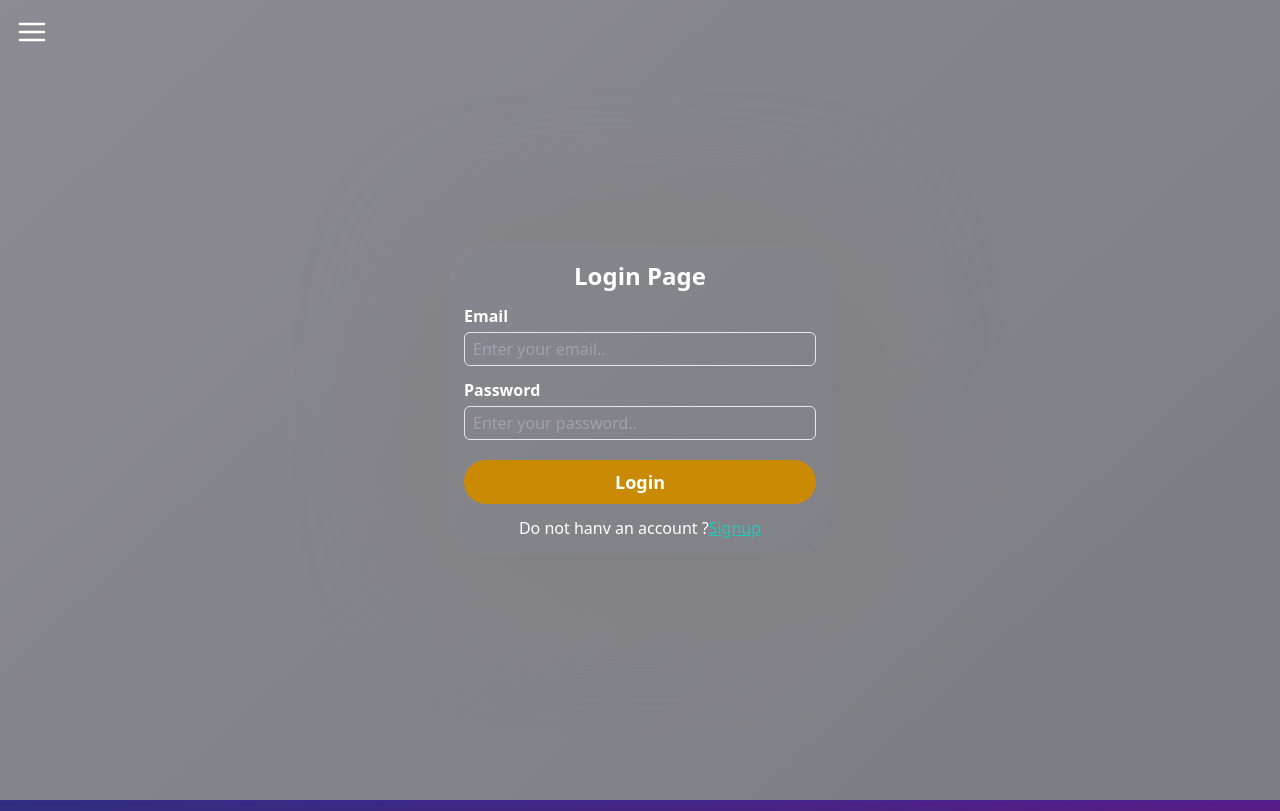
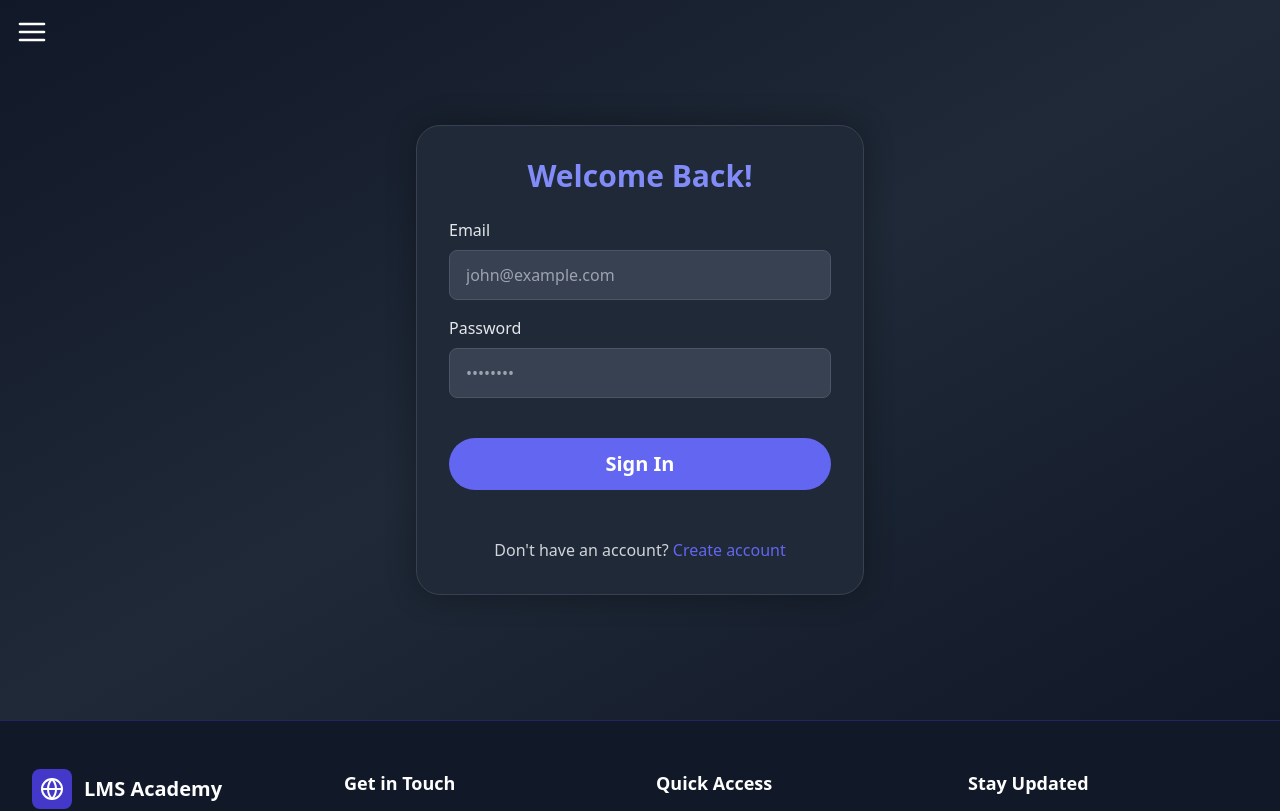
Before and after one commit to RudrakshaSingh/LearningManagementSystem-LMS, a React (Vite) app in the folder client/: page /login in a window 1280 px wide. Shown: the top 811 px of the page. Built offline with nearby package versions, Linux system fonts and the light colour scheme.

Commit message:
login ui

```diff
--- a/client/src/Components/Footer.jsx
+++ b/client/src/Components/Footer.jsx
@@ -16,7 +16,7 @@ function Footer() {
   const year = currentDate.getFullYear();
 
   return (
-    <footer className="bg-gradient-to-r from-indigo-900 to-purple-900 border-t border-indigo-800/50">
+    <footer className="bg-gradient-to-r bg-gray-900 border-t border-indigo-800/50">
       <div className="container mx-auto px-4 sm:px-6 lg:px-8 py-12">
         <div className="grid grid-cols-1 md:grid-cols-2 lg:grid-cols-4 gap-8 mb-10">
           {/* Company Info */}
--- a/client/src/Layouts/HomeLayout.jsx
+++ b/client/src/Layouts/HomeLayout.jsx
@@ -56,7 +56,7 @@ function HomeLayout({ children }) {
                 {/* Sidebar */}
                 <div className="drawer-side w-0">
                     <label htmlFor="my-drawer" className="drawer-overlay"></label>
-                    <ul className="menu p-4 w-48 h-[100%] sm:w-80 bg-gradient-to-br from-purple-50 to-blue-50 text-base-content relative shadow-xl">
+                    <ul className="menu p-4 w-48 h-[100%] sm:w-80 bg-gradient-to-br from-purple-100 to-blue-100 text-base-content relative shadow-xl">
                         {/* Close Button */}
                         <li className="w-fit absolute right-2 top-2 z-50">
                             <button
--- a/client/src/Pages/Login.jsx
+++ b/client/src/Pages/Login.jsx
@@ -42,15 +42,19 @@ function Login() {
 
     return (
         <HomeLayout>
-            <div className="flex overflow-x-auto items-center justify-center h-[100vh]">
+            <div className="flex items-center justify-center min-h-[calc(100vh-80px)] bg-gradient-to-br from-gray-900 via-gray-800 to-gray-900">
                 <form
                     noValidate
                     onSubmit={onLogin}
-                    className="flex flex-col justify-center gap-3 rounded-[40px] p-4 text-white w-96 shadow-[10px_10px_150px_gray]"
+                    className="flex flex-col justify-center gap-6 rounded-3xl p-8 w-full max-w-md bg-gray-800 border border-gray-700 shadow-[0_0_30px_rgba(0,0,0,0.3)] transition-all duration-300 hover:shadow-[0_0_40px_rgba(0,0,0,0.4)]"
                 >
-                    <h1 className="text-center text-2xl font-bold">Login Page</h1>
-                    <div className="flex flex-col gap-1">
-                        <label htmlFor="email" className="font-semibold">
+                    <h1 className="text-center text-3xl font-bold text-indigo-400">
+                        Welcome Back!
+                    </h1>
+
+                    <div className="space-y-4">
+                        <div className="flex flex-col gap-2">
+                            <label htmlFor="email" className="font-medium text-gray-200">
                                 Email
                             </label>
                             <input
@@ -58,14 +62,15 @@ function Login() {
                                 required
                                 name="email"
                                 id="email"
-                            placeholder="Enter your email.."
-                            className="bg-transparent px-2 py-1 border rounded-md"
+                                placeholder="john@example.com"
+                                className="w-full px-4 py-3 rounded-lg bg-gray-700 border border-gray-600 focus:outline-none focus:border-yellow-500 focus:ring-2 focus:ring-yellow-500 text-white placeholder-gray-400 transition-all"
                                 onChange={handleUserInput}
                                 value={loginData.email}
                             />
                         </div>
-                    <div className="flex flex-col gap-1">
-                        <label htmlFor="password" className="font-semibold">
+
+                        <div className="flex flex-col gap-2">
+                            <label htmlFor="password" className="font-medium text-gray-200">
                                 Password
                             </label>
                             <input
@@ -73,24 +78,28 @@ function Login() {
                                 required
                                 name="password"
                                 id="password"
-                            placeholder="Enter your password.."
-                            className="bg-transparent px-2 py-1 border rounded-md"
+                                placeholder="••••••••"
+                                className="w-full px-4 py-3 rounded-lg bg-gray-700 border border-gray-600 focus:outline-none focus:border-yellow-500 focus:ring-2 focus:ring-yellow-500 text-white placeholder-gray-400 transition-all"
                                 onChange={handleUserInput}
                                 value={loginData.password}
                             />
                         </div>
+                    </div>
 
                     <button
                         type="submit"
-                        className="mt-2 bg-yellow-600 hover:bg-yellow-500 transition-all ease-in-out duration-300 rounded-full py-2 font-semibold text-lg cursor-pointer"
+                        className="mt-4 bg-indigo-500 hover:bg-indigo-600 transition-all duration-300 rounded-full py-3 font-semibold text-xl text-white"
                     >
-                        Login
+                        Sign In
                     </button>
 
-                    <p className="text-center">
-                        Do not hanv an account ?
-                        <Link to="/signup" className="link text-accent cursor-pointer">
-                            Signup
+                    <p className="text-center text-gray-300 mt-6">
+                        Don&apos;t have an account? {" "}
+                        <Link
+                            to="/signup"
+                            className="text-indigo-500 hover:underline hover:text-indigo-400 font-medium  transition-colors"
+                        >
+                            Create account
                         </Link>
                     </p>
                 </form>
--- a/client/src/Pages/SignUp.jsx
+++ b/client/src/Pages/SignUp.jsx
@@ -30,8 +30,7 @@ function Signup() {
     }
 
     function getImage(event) {
-        event.preventDefault(); // used with events like form submissions or anchor tag clicks to prevent the default action of navigating to a new page or performing a form submission.
-        // getting the image
+        event.preventDefault();
         const uploadedImage = event.target.files[0];
 
         if (uploadedImage) {
@@ -54,19 +53,16 @@ function Signup() {
             return;
         }
 
-        // checking name field length
         if (signupData.fullName.length < 5) {
-            toast.error("Name should be atleast of 5 characters");
+            toast.error("Name should be at least of 5 characters");
             return;
         }
-        // checking valid email
         if (!isEmail(signupData.email)) {
             toast.error("Invalid email id");
             return;
         }
-        // checking password validation
         if (!isValidPassword(signupData.password)) {
-            toast.error("Password should be 6 - 16 character long with atleast a number and special character");
+            toast.error("Password should be 6 - 16 character long with at least a number and special character");
             return;
         }
 
@@ -76,7 +72,6 @@ function Signup() {
         formData.append("password", signupData.password);
         formData.append("avatar", signupData.avatar);
 
-        // dispatch create account action//we can use signup data directly instead of formdata
         const response = await dispatch(createAccount(formData));
         if (response?.payload?.success) navigate("/");
 
@@ -91,19 +86,23 @@ function Signup() {
 
     return (
         <HomeLayout>
-            <div className="flex overflow-x-auto items-center justify-center h-[100vh]">
+            <div className="flex items-center justify-center min-h-screen bg-gray-900">
                 <form
-                    noValidate // it is stopping default html validation for toast
+                    noValidate
                     onSubmit={createNewAccount}
-                    className="bg-gray-800 flex flex-col justify-center gap-3 rounded-[40px] p-4 text-white w-96 shadow-[10px_10px_150px_gray]"
+                    className="bg-gray-800 flex flex-col justify-center gap-6 rounded-2xl p-10 text-gray-200 w-full max-w-md shadow-2xl"
                 >
-                    <h1 className="text-center text-2xl font-bold">Registration Page</h1>
+                    <h1 className="text-center text-3xl font-bold text-indigo-400">Create Account</h1>
 
-                    <label htmlFor="image_uploads" className="cursor-pointer">
+                    <label htmlFor="image_uploads" className="cursor-pointer flex items-center justify-center">
                         {previewImage ? (
-                            <img className="w-24 h-24 rounded-full m-auto" src={previewImage} />
+                            <img
+                                className="w-24 h-24 rounded-full border-2 border-indigo-400"
+                                src={previewImage}
+                                alt="avatar preview"
+                            />
                         ) : (
-                            <BsPersonCircle className="w-24 h-24 rounded-full m-auto" />
+                            <BsPersonCircle className="w-24 h-24 text-indigo-400" />
                         )}
                     </label>
                     <input
@@ -114,8 +113,8 @@ function Signup() {
                         id="image_uploads"
                         accept=".jpg, .jpeg, .png, .svg"
                     />
-                    <div className="flex flex-col gap-1">
-                        <label htmlFor="fullName" className="font-semibold">
+                    <div className="flex flex-col">
+                        <label htmlFor="fullName" className="font-semibold text-lg">
                             Name
                         </label>
                         <input
@@ -123,14 +122,14 @@ function Signup() {
                             required
                             name="fullName"
                             id="fullName"
-                            placeholder="Enter your name.."
-                            className="bg-transparent px-2 py-1 border rounded-md"
+                            placeholder="Enter your name..."
+                            className="bg-gray-700 border border-gray-600 rounded-md px-3 py-2 focus:outline-none focus:ring-2 focus:ring-indigo-400"
                             onChange={handleUserInput}
                             value={signupData.fullName}
                         />
                     </div>
-                    <div className="flex flex-col gap-1">
-                        <label htmlFor="email" className="font-semibold">
+                    <div className="flex flex-col">
+                        <label htmlFor="email" className="font-semibold text-lg">
                             Email
                         </label>
                         <input
@@ -138,14 +137,14 @@ function Signup() {
                             required
                             name="email"
                             id="email"
-                            placeholder="Enter your email.."
-                            className="bg-transparent px-2 py-1 border rounded-md"
+                            placeholder="Enter your email..."
+                            className="bg-gray-700 border border-gray-600 rounded-md px-3 py-2 focus:outline-none focus:ring-2 focus:ring-indigo-400"
                             onChange={handleUserInput}
                             value={signupData.email}
                         />
                     </div>
-                    <div className="flex flex-col gap-1">
-                        <label htmlFor="password" className="font-semibold">
+                    <div className="flex flex-col">
+                        <label htmlFor="password" className="font-semibold text-lg">
                             Password
                         </label>
                         <input
@@ -153,8 +152,8 @@ function Signup() {
                             required
                             name="password"
                             id="password"
-                            placeholder="Enter your password.."
-                            className="bg-transparent px-2 py-1 border rounded-md"
+                            placeholder="Enter your password..."
+                            className="bg-gray-700 border border-gray-600 rounded-md px-3 py-2 focus:outline-none focus:ring-2 focus:ring-indigo-400"
                             onChange={handleUserInput}
                             value={signupData.password}
                         />
@@ -162,15 +161,14 @@ function Signup() {
 
                     <button
                         type="submit"
-                        className="mt-2 bg-yellow-600 hover:bg-yellow-500 transition-all ease-in-out duration-300 rounded-full py-2 font-semibold text-lg cursor-pointer"
+                        className="mt-4 bg-indigo-500 hover:bg-indigo-600 transition-all duration-300 rounded-full py-3 font-semibold text-xl text-white"
                     >
-                        Create account
+                        Create Account
                     </button>
 
-                    <p className="text-center">
-                        Already have an account ?{" "}
-                        <Link to="/login" className="link text-accent cursor-pointer">
-                            {" "}
+                    <p className="text-center text-sm">
+                        Already have an account?{" "}
+                        <Link to="/login" className="text-indigo-400 hover:underline">
                             Login
                         </Link>
                     </p>
```
Also changed, not shown: client/src/Pages/HomePage.jsx (+4 -4 lines), client/src/Redux/Slices/AuthSlice.js (+7 -3 lines). Lines whose indentation alone changed are shown as unchanged.
